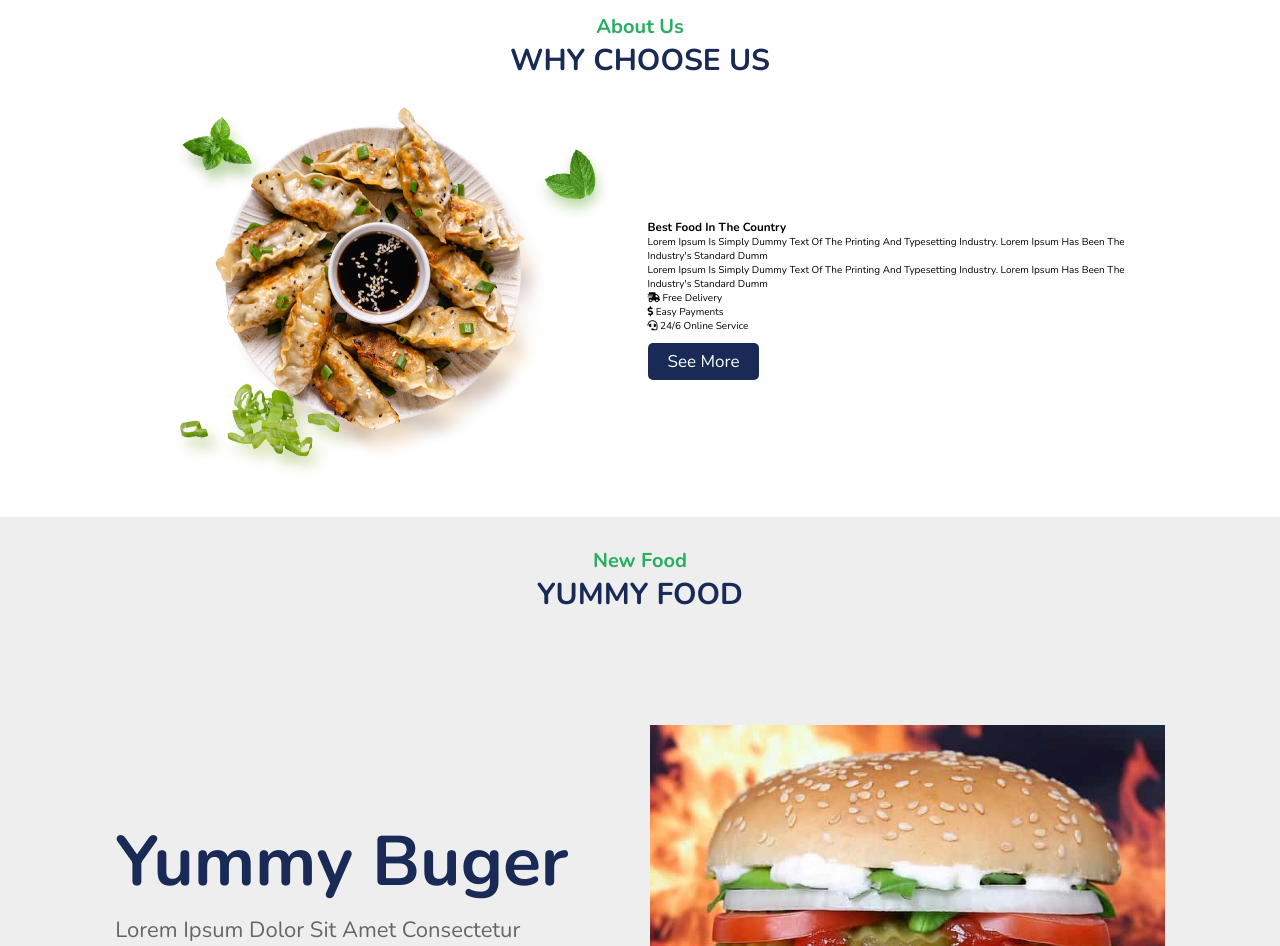
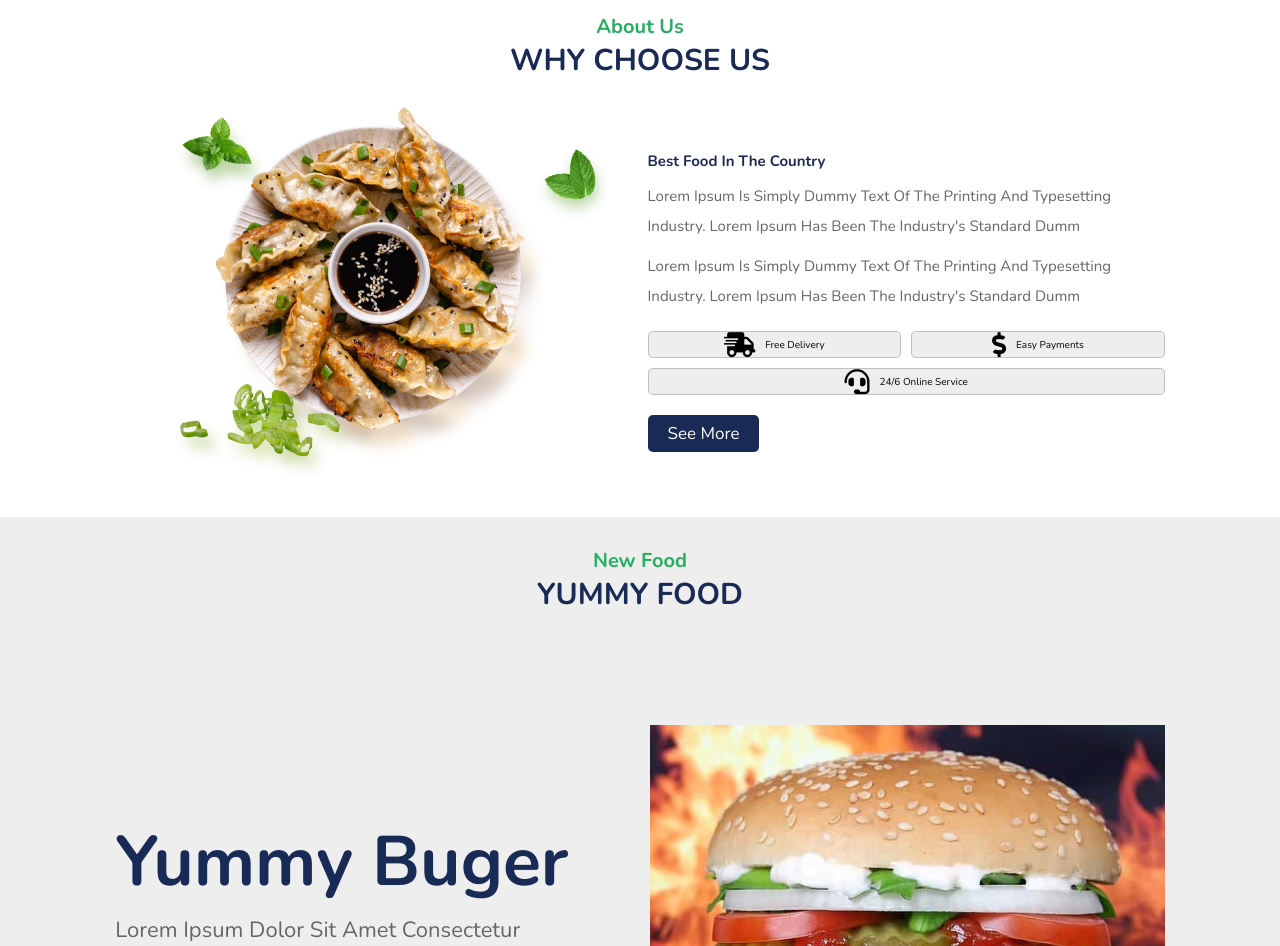
Before and after one commit to svnbd/food-web, a plain HTML site: page index.html in a window 1280 px wide. Shown: the part 1547-2493 px from the top of the page. Drawn offline with nearby package versions, Linux system fonts and the light colour scheme.

```diff
--- a/css/style.css
+++ b/css/style.css
@@ -302,9 +302,44 @@ header .icons #menu-bars{
 .about .row .content{
   flex: 1 1 45rem;
 }
+.about .row .content h3{
+  color: var(--black);
+  font-size: 1.5rem;
+  padding: .5rem 0;
+}
+
+.about .row .content p{
+  color: var(--light-color);
+  font-size: 1.5rem;
+  padding: .5rem 0;
+  line-height: 2;
+}
+.about .row .content .icons-container{
+  display: flex;
+  gap:1rem;
+  flex-wrap: wrap;
+  padding: 1rem 0;
+  margin-top: .5rem;
+}
+
+.about .row .content .icons-container .icons{
+  background: var(--bg-color);
+  border-radius: .5rem;
+  border: .1rem solid rgba(0,0,0,.2);
+  display: flex;
+  align-items: center;
+  justify-content: center;
+  gap:1rem;
+  flex: 1 1 17rem;
+}
 
 
-.lastest .home-slider .slide{
+.about .row .content .icons-container .icons i{
+  font-size: 2.5rem;
+
+}
+
+.newfood .home-slider .slide{
     display: flex;
     align-items: center;
     flex-wrap: wrap;
@@ -313,24 +348,24 @@ header .icons #menu-bars{
 
 }
 
-.lastest .home-slider .slide .content{
+.newfood .home-slider .slide .content{
     flex:1 1 45rem;
 }
 
-.lastest .home-slider .slide .image{
+.newfood .home-slider .slide .image{
     flex:1 1 45rem;
 }
 
-.lastest .home-slider .slide .image img{
+.newfood .home-slider .slide .image img{
     width: 100%;
 }
 
-.lastest .home-slider .slide .content h3{
+.newfood .home-slider .slide .content h3{
     color:var(--black);
     font-size: 7rem;
 }
 
-.lastest .home-slider .slide .content p{
+.newfood .home-slider .slide .content p{
     color:var(--light-color);
     font-size: 2.2rem;
     padding: .5rem 0;
--- a/index.html
+++ b/index.html
@@ -4,7 +4,6 @@
   ***Last Modified:31-Aug-21
   *** Template: HTML5,CSS,Bootstrap,JS
 -->
-
 
 <!DOCTYPE html>
 <html lang="en" dir="ltr">
@@ -13,11 +12,7 @@
     <title>Restaurant Website</title>
     <link rel="stylesheet" href="https://unpkg.com/swiper/swiper-bundle.min.css" />
 
-
-    <link
-      rel="stylesheet"
-      href="https://unpkg.com/swiper@7/swiper-bundle.min.css"
-    />
+    <link rel="stylesheet" href="https://unpkg.com/swiper@7/swiper-bundle.min.css" />
     <!-- font awesome cdn link  -->
   <link rel="stylesheet" href="https://cdnjs.cloudflare.com/ajax/libs/font-awesome/5.15.3/css/all.min.css">
 
@@ -249,9 +244,8 @@
 </section>
 <!--about section Ends-->
 
-
     <!--New food section starts-->
-    <section class="lastest" id="lastest">
+    <section class="newfood" id="newfood">
       <h3 class="sub-heading">New food</h3>
       <h1 class="heading">Yummy food</h1>
       <div class="swiper home-slider">
```
